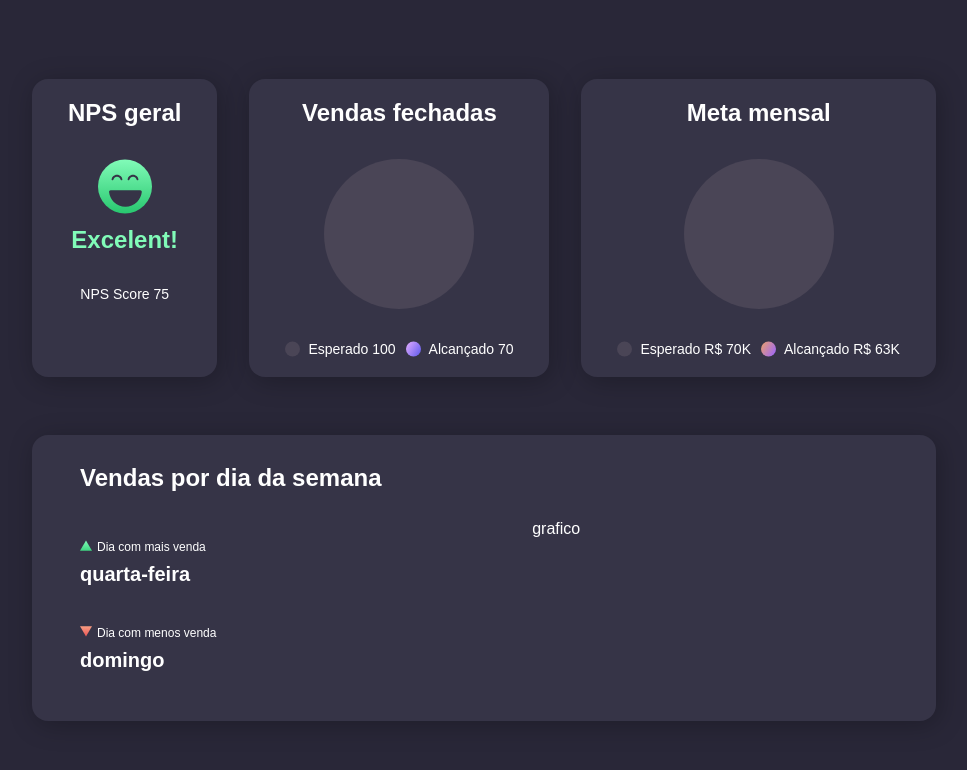
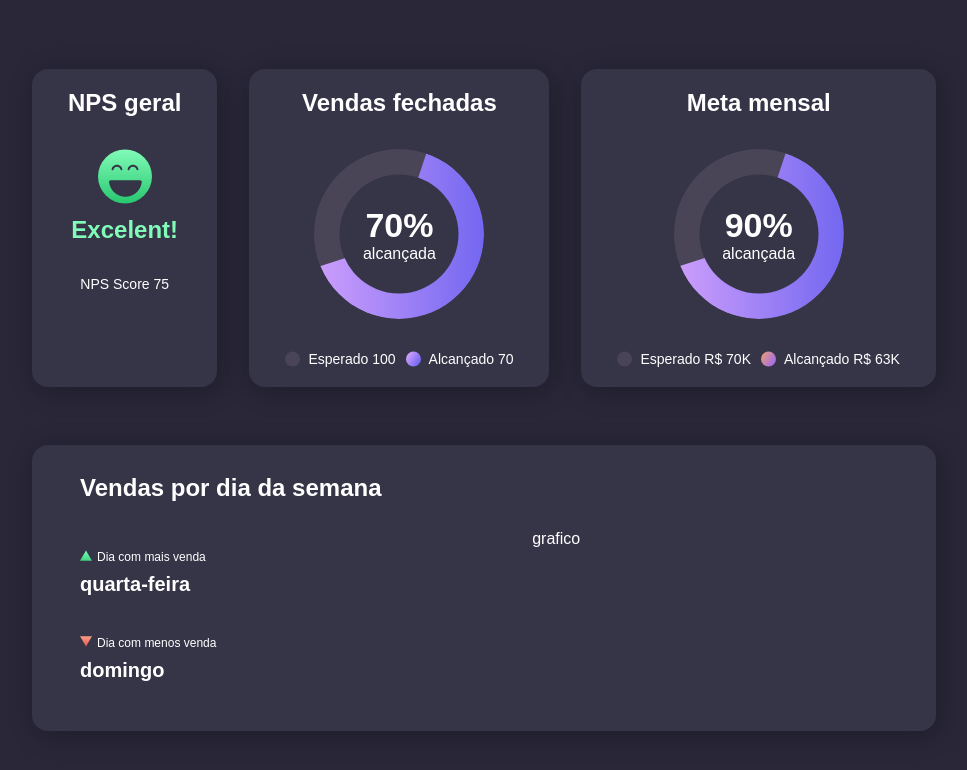
Before and after one commit to JPPaiao/dashboard, a plain HTML site: page index.html in a window 1280 px wide. Shown: the whole page, without its empty margins (156-1123 px from the left). Drawn offline with Linux system fonts and the light colour scheme.

Commit message:
Colocando a porcentagem dos graficos em css

```diff
--- a/style.css
+++ b/style.css
@@ -57,8 +57,8 @@ body {
     position: relative;
     overflow: hidden;
 
-    width: 150px;
-    height: 150px;
+    width: 170px;
+    height: 170px;
     border-radius: 50%;
     background-color: #4A4556;
 }
@@ -72,15 +72,32 @@ body {
 
 .graf-ellipse > span:nth-child(1) {
     position: absolute;
+    /* clip-path: polygon(100% 0); */
+
+    clip-path: polygon(100% -100%, 100% 180%, 0% 70%, 62% 50%, 0% 100%, 50% 50%);
+
+    width: 170px;
+    height: 170px;
+
+    background: linear-gradient(to left, #7367F0, #CE9FFC);
 }
 
 .graf-ellipse > span:nth-child(2) {
-    border: 20px solid transparent;
+    margin: 0 auto;
+
+    background-color: #363447;
+    transform: scale(0.7);
+
+    position: absolute;
 }
 
 .porcentagem {
     height: 100%;
     position: absolute;
+
+    text-align: center;
+    width: 100%;
+    height: 100%;
 
     display: flex;
     flex-direction: column;
```
